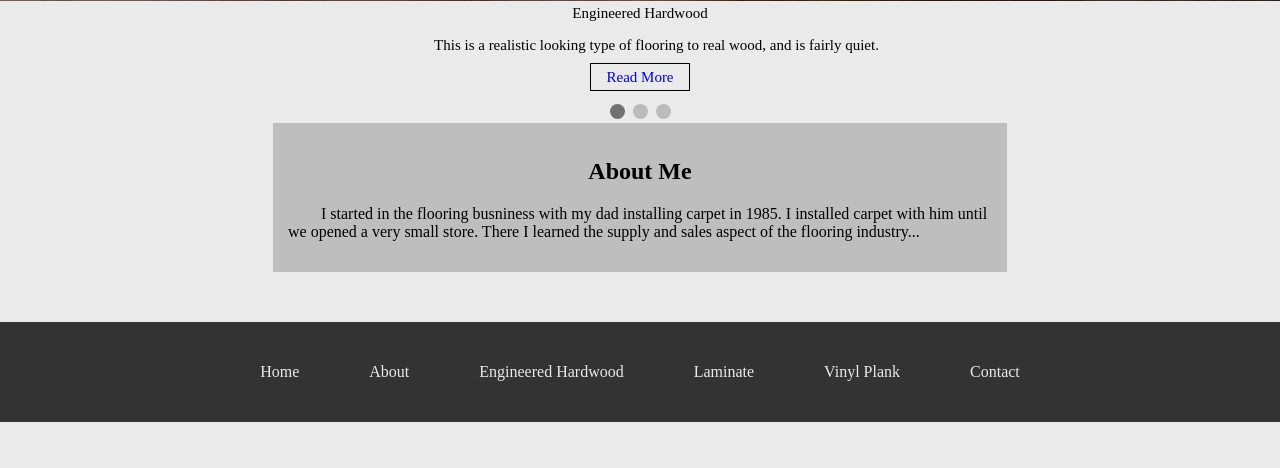
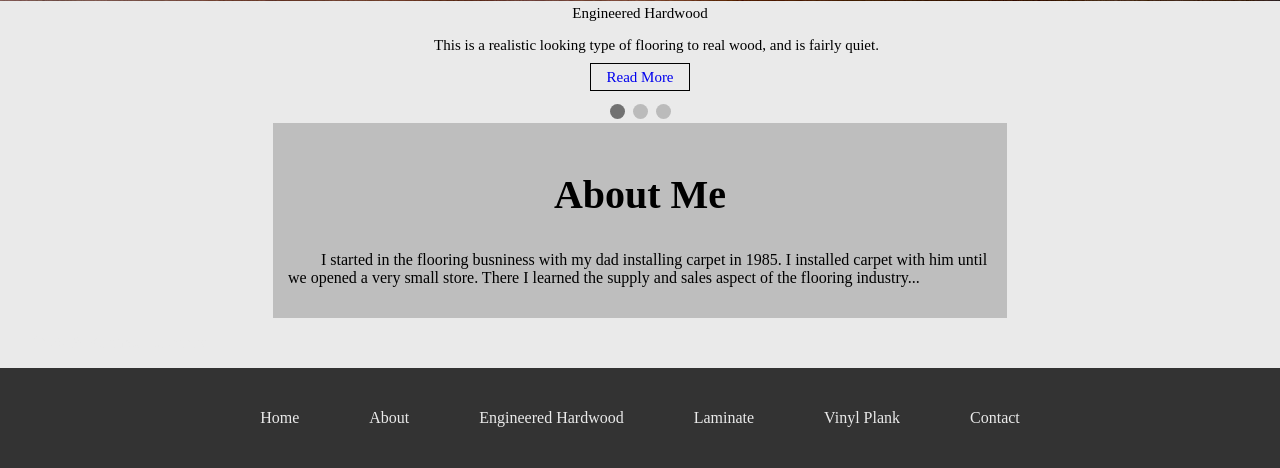
Before and after one commit to SeanRaymond2301/Raymond-Flooring, a PHP site: page / in a window 1280 px wide. Shown: the part 493-961 px from the top of the page. Before the commit the page ends 915 px from the top, so only its background shows below. Run offline with PHP 8.4, Linux system fonts and the light colour scheme; some libraries are stand-ins or nearby versions.

Commit message:
merge conflicts

```diff
--- a/SCSS/main.scss
+++ b/SCSS/main.scss
@@ -6,6 +6,14 @@ body {
 	p {
 		text-indent: 33px;
 	}
+}
+h1,
+h2,
+h3,
+h4,
+h5,
+h6 {
+	font-size: 40px;
 }
 
 .flex {
--- a/css/main.css
+++ b/css/main.css
@@ -3,6 +3,14 @@ body {
   background-color: #eaeaea; }
   body p {
     text-indent: 33px; }
+
+h1,
+h2,
+h3,
+h4,
+h5,
+h6 {
+  font-size: 40px; }
 
 .flex {
   display: flex; }
```
